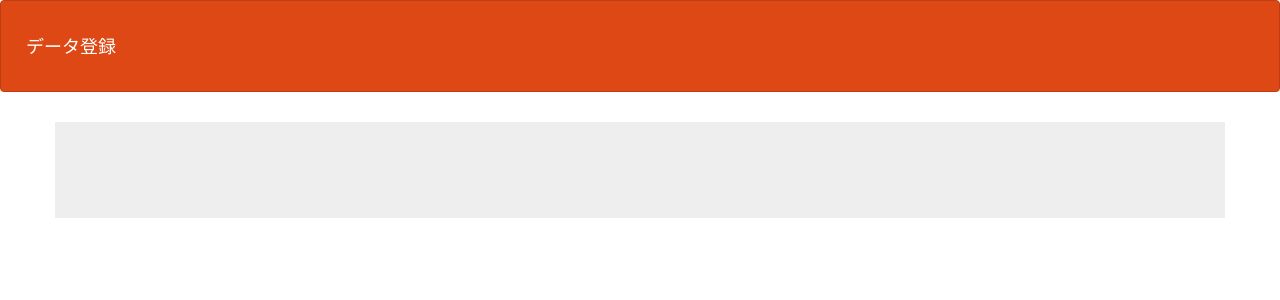
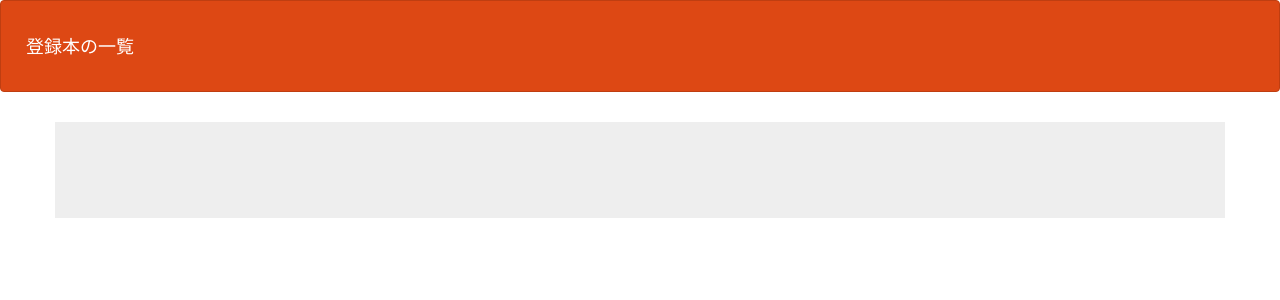
Before and after one commit to TOSHIYA0624/08_07_ToshiyaOshikawa_, a PHP site: page /select.php in a window 1280 px wide. Shown: the top 300 px of the page. Run offline with PHP 8.4, Linux system fonts and the light colour scheme; data that the repository does not hold is empty.

Commit message:
PDFの課題完了3

```diff
--- a/select.php
+++ b/select.php
@@ -45,7 +45,7 @@ if($status==false) {
   <nav class="navbar navbar-default">
     <div class="container-fluid">
       <div class="navbar-header">
-      <a class="navbar-brand" href="index.php">データ登録</a>
+      <a class="navbar-brand" href="index.php">登録本の一覧</a>
       </div>
     </div>
   </nav>
```
